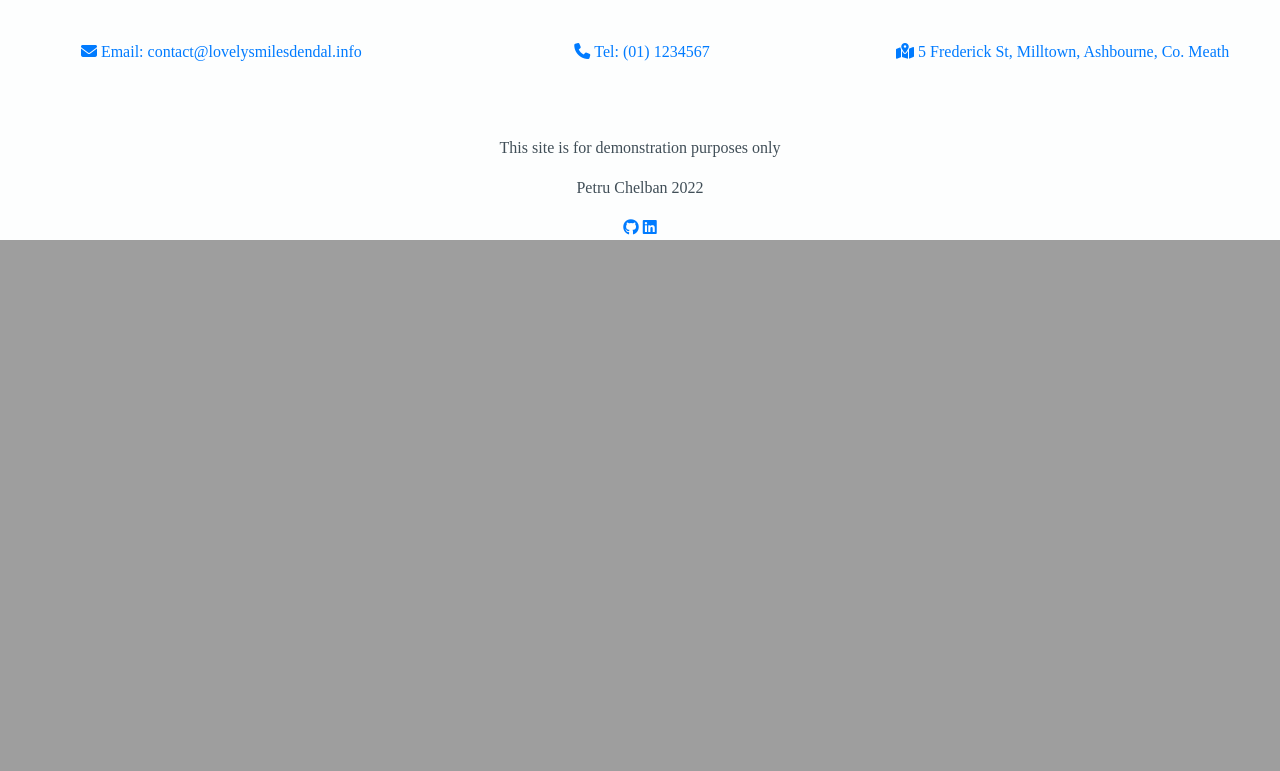
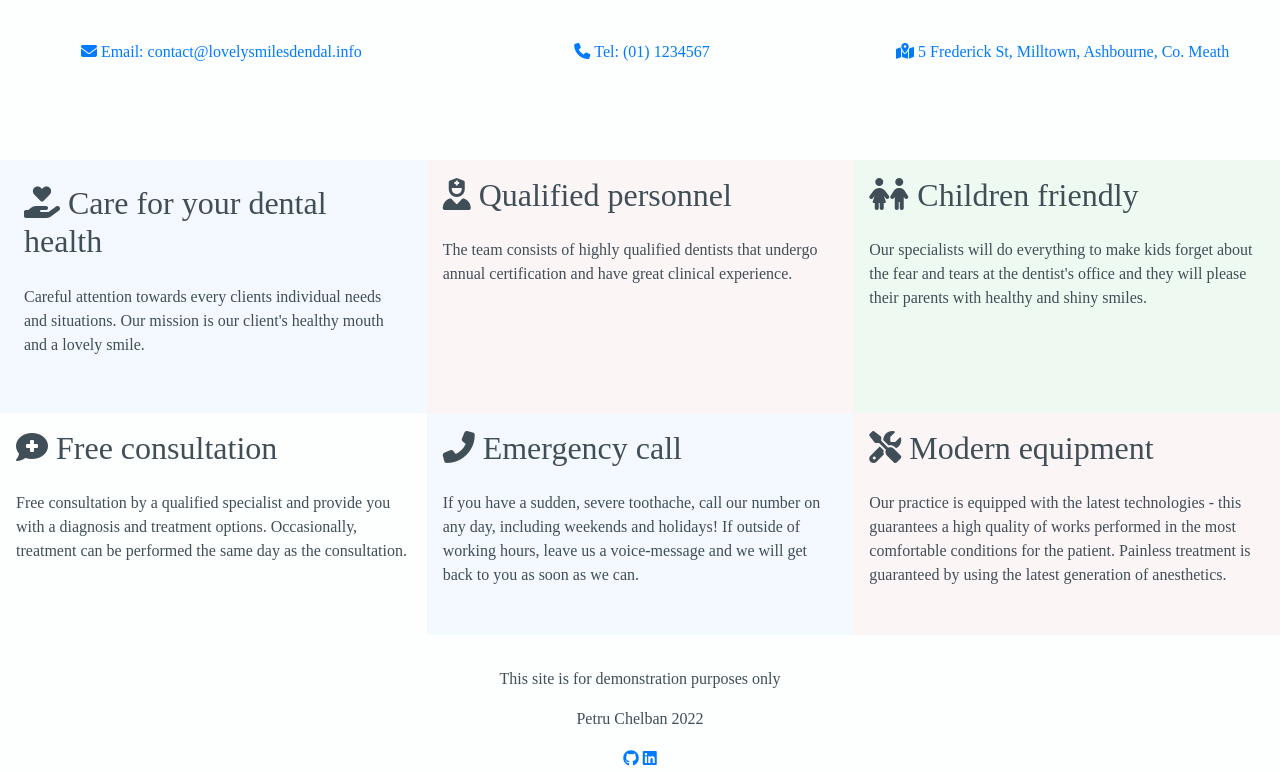
Before and after one commit to petrugio/lovely-smiles-dental, a Django app: page / in a window 1280 px wide. Shown: the part 646-1417 px from the top of the page. Before the commit the page ends 886 px from the top, so only its background shows below. Run offline with Django 4.2, Linux system fonts and the light colour scheme; some libraries are stand-ins or nearby versions.

Commit message:
Add specific benefits section

```diff
--- a/templates/lovely_smiles/index.html
+++ b/templates/lovely_smiles/index.html
@@ -47,6 +47,59 @@
 
             </div>
         </div>
+
+         <!-- Features, Specific benefits -->
+         <div class="container-fluid">
+            <div class="row form-group py-3 mt-4">
+                <div class="col-12 col-sm-6 col-lg-4 row-blue p-4">
+                    <h2><i class="fa-solid fa-hand-holding-heart d-none d-sm-inline pr-2"></i>Care for your dental
+                        health</h2>
+                    <p class="py-3">
+                        Careful attention towards every clients individual needs and situations.
+                        Our mission is our client's healthy mouth and a lovely smile.
+                    </p>
+                </div>
+                <div class="col-12 col-sm-6 col-lg-4 row-pink p-3">
+                    <div class="feature">
+                        <h2><i class="fa-solid fa-user-nurse d-none d-sm-inline pr-2"></i>Qualified personnel</h2>
+                        <p class="py-3">
+                            The team consists of highly qualified dentists that undergo annual certification and have
+                            great clinical experience.
+                        </p>
+                    </div>
+                </div>
+                <div class="col-12 col-sm-6 col-lg-4 row-green p-3">
+                    <h2><i class="fa-solid fa-children d-none d-sm-inline pr-2"></i>Children friendly</h2>
+                    <p class="py-3">
+                        Our specialists will do everything to make kids forget about the fear and tears at the dentist's
+                        office and they will please their parents with healthy and shiny smiles.
+                    </p>
+                </div>
+                <div class="col-12 col-sm-6 col-lg-4 row-contact p-3">
+                    <h2><i class="fa-solid fa-comment-medical d-none d-sm-inline pr-2"></i>Free consultation</h2>
+                    <p class="py-3">
+                        Free consultation by a qualified specialist and provide you with a diagnosis and treatment
+                        options.
+                        Occasionally, treatment can be performed the same day as the consultation.
+                    </p>
+                </div>
+                <div class="col-12 col-sm-6 col-lg-4 row-blue p-3">
+                    <h2><i class="fa-solid fa-phone-alt d-none d-sm-inline pr-2"></i>Emergency call</h2>
+                    <p class="py-3">
+                        If you have a sudden, severe toothache, call our number on any day, including weekends and
+                        holidays! If outside of working hours, leave us a voice-message and we will get back to you as
+                        soon as we can.
+                </div>
+                <div class="col-12 col-sm-6 col-lg-4 row-pink p-3">
+                    <h2><i class="fa-solid fa-tools d-none d-sm-inline pr-2"></i>Modern equipment</h2>
+                    <p class="py-3">
+                        Our practice is equipped with the latest technologies - this guarantees a high quality of works
+                        performed in the most comfortable conditions for the patient. Painless treatment is guaranteed
+                        by using the latest generation of anesthetics.
+                    </p>
+                </div>
+            </div>
+        </div>
     </main>
 </body>
 {% endblock content %}
```
